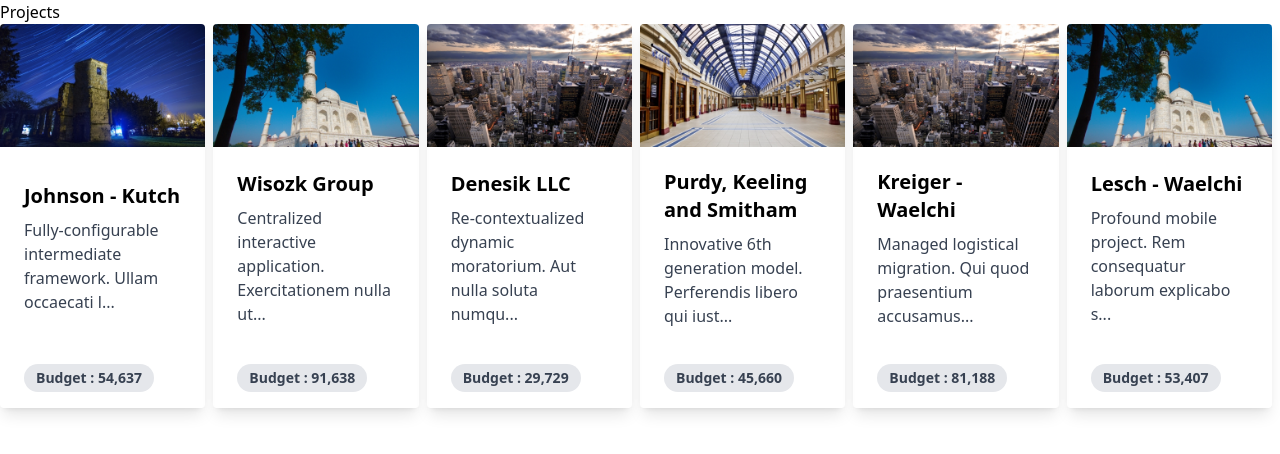
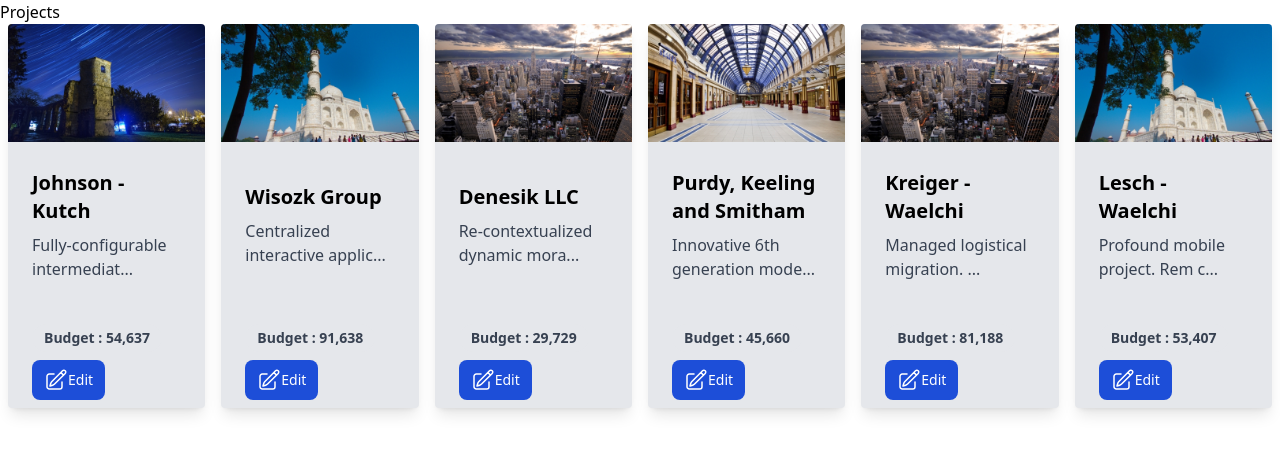
Before and after one commit to eddieciou/eddie_frontend, a React (Create React App) app: page / in a window 1280 px wide. Shown: the top 454 px of the page. Built offline with nearby package versions, Linux system fonts and the light colour scheme.

Commit message:
實作修改卡片

```diff
--- a/src/projects/ProjectCard.tsx
+++ b/src/projects/ProjectCard.tsx
@@ -1,17 +1,22 @@
-import React from 'react'
-import { Project } from './Project'
+import React from 'react';
+import { Project } from './Project';
 
 function formatDescription(description: string): string {
-  return description.substring(0, 60) + '...'
+  return description.substring(0, 30) + '...';
 }
 
 interface ProjectCardProps {
-  project: Project
+  project: Project;
+  onEdit: (project: Project) => void;
 }
 
-function ProjectCard({ project }: ProjectCardProps) {
+function ProjectCard({ project, onEdit }: ProjectCardProps) {
+  const handleEditClick = (projectBeingEdited: Project) => {
+    onEdit(projectBeingEdited);
+  };
+
   return (
-    <div className='max-w-sm rounded overflow-hidden shadow-lg h-96 flex flex-1 flex-col justify-between'>
+    <div className='bg-gray-200 max-w-sm rounded overflow-hidden shadow-lg h-96 flex flex-1 flex-col justify-between'>
       <img className='w-full' src={project.imageUrl} alt={project.name} />
       <section className='px-6 py-4'>
         <div className='font-bold text-xl mb-2'>{project.name}</div>
@@ -21,9 +26,32 @@ function ProjectCard({ project }: ProjectCardProps) {
         <span className='inline-block bg-gray-200 rounded-full px-3 py-1 text-sm font-semibold text-gray-700 mr-2 mb-2'>
           Budget : {project.budget.toLocaleString()}
         </span>
+        <a
+          onClick={() => {
+            handleEditClick(project);
+          }}
+          href='#'
+          className='inline-flex items-center py-2 px-3 text-sm font-medium text-center text-white bg-blue-700 rounded-lg hover:bg-blue-800 focus:ring-4 focus:outline-none focus:ring-blue-300 dark:bg-blue-600 dark:hover:bg-blue-700 dark:focus:ring-blue-800'
+        >
+          <svg
+            xmlns='http://www.w3.org/2000/svg'
+            fill='none'
+            viewBox='0 0 24 24'
+            strokeWidth='1.5'
+            stroke='currentColor'
+            className='w-6 h-6'
+          >
+            <path
+              strokeLinecap='round'
+              strokeLinejoin='round'
+              d='M16.862 4.487l1.687-1.688a1.875 1.875 0 112.652 2.652L10.582 16.07a4.5 4.5 0 01-1.897 1.13L6 18l.8-2.685a4.5 4.5 0 011.13-1.897l8.932-8.931zm0 0L19.5 7.125M18 14v4.75A2.25 2.25 0 0115.75 21H5.25A2.25 2.25 0 013 18.75V8.25A2.25 2.25 0 015.25 6H10'
+            />
+          </svg>
+          Edit
+        </a>
       </div>
     </div>
-  )
+  );
 }
 
-export default ProjectCard
+export default ProjectCard;
--- /dev/null
+++ b/src/projects/ProjectForm.tsx
@@ -0,0 +1,136 @@
+import React, { SyntheticEvent, useState } from 'react';
+import { Project } from './Project';
+
+interface projectFormProps {
+  project: Project;
+  onCancel: () => void;
+  onSave: (project: Project) => void;
+}
+
+function ProjectForm({ project: initialProject, onCancel, onSave }: projectFormProps) {
+  const [project, setProject] = useState(initialProject);
+  const [errors, setErrors] = useState({
+    name: '',
+    description: '',
+    budget: '',
+  });
+
+  const handleSubmit = (event: SyntheticEvent) => {
+    event.preventDefault();
+    if (!isValid()) return;
+    onSave(project);
+  };
+
+  const handleChange = (event: any) => {
+    const { type, name, value, checked } = event.target;
+    // if input type is checkbox use checked
+    // otherwise it's type is text, number etc. so use value
+    let updatedValue = type === 'checkbox' ? checked : value;
+    // if input type is number convert the updatedValue string to a +number
+    if (type === 'number') {
+      updatedValue = Number(updatedValue);
+    }
+    const change = {
+      [name]: updatedValue,
+    };
+
+    let updatedProject: Project;
+    // need to do functional update b/c
+    // the new project state is based on the previous project state
+    // so we can keep the project properties that aren't being edited +like project.id
+    // the spread operator (...) is used to
+    // spread the previous project properties and the new change
+    setProject((p) => {
+      updatedProject = new Project({ ...p, ...change });
+      return updatedProject;
+    });
+    setErrors(() => validate(updatedProject));
+  };
+
+  const validate = (project: Project) => {
+    const errors: any = { name: '', description: '', budget: '' };
+    if (project.name.length === 0) {
+      errors.name = 'Name is required';
+    }
+    if (project.name.length > 0 && project.name.length < 3) {
+      errors.name = 'Name needs to be at least 3 characters.';
+    }
+    if (project.description.length === 0) {
+      errors.description = 'Description is required.';
+    }
+    if (project.budget <= 0) {
+      errors.budget = 'Budget must be more than $0.';
+    }
+    return errors;
+  };
+
+  const isValid = () => {
+    return (
+      errors.name.length === 0 && errors.description.length === 0 && errors.budget.length === 0
+    );
+  };
+
+  return (
+    <form className='p-4 shadow-lg bg-gray-100 rounded max-w-sm h-96 ' onSubmit={handleSubmit}>
+      <label htmlFor='name'>Project Name</label>
+      <input
+        className='w-full rounded p-2'
+        type='text'
+        name='name'
+        placeholder='enter name'
+        value={project.name}
+        onChange={handleChange}
+      />
+      {errors.name.length > 0 && (
+        <div>
+          <p>{errors.name}</p>
+        </div>
+      )}
+      <label htmlFor='description'>Project Description</label>
+      <textarea
+        className='w-full rounded p-2'
+        name='description'
+        placeholder='enter description'
+        value={project.description}
+        onChange={handleChange}
+      />
+      {errors.description.length > 0 && (
+        <div>
+          <p>{errors.description}</p>
+        </div>
+      )}
+      <label htmlFor='budget'>Project Budget</label>
+      <input
+        className='w-full rounded p-2'
+        type='number'
+        name='budget'
+        placeholder='enter budget'
+        value={project.budget}
+        onChange={handleChange}
+      />
+      {errors.budget.length > 0 && (
+        <div>
+          <p>{errors.budget}</p>
+        </div>
+      )}
+      <label htmlFor='isActive' className='block'>
+        Active?
+      </label>
+      <input type='checkbox' name='isActive' checked={project.isActive} onChange={handleChange} />
+      <div className='flex justify-between items-center mt-12'>
+        <button className='bg-blue-500 hover:bg-blue-700 text-white font-bold py-2 px-4 rounded focus:outline-none focus:shadow-outline'>
+          Save
+        </button>
+        <button
+          className='bg-gray-500 hover:bg-gray-700 text-white font-bold py-2 px-4 rounded focus:outline-none focus:shadow-outline'
+          type='button'
+          onClick={onCancel}
+        >
+          Cancel
+        </button>
+      </div>
+    </form>
+  );
+}
+
+export default ProjectForm;
--- a/src/projects/ProjectList.tsx
+++ b/src/projects/ProjectList.tsx
@@ -1,21 +1,36 @@
-import React from 'react'
-import { Project } from './Project'
-import ProjectCard from './ProjectCard'
+import React, { useState } from 'react';
+import { Project } from './Project';
+import ProjectCard from './ProjectCard';
+import ProjectForm from './ProjectForm';
 
 interface ProjectListProps {
-  projects: Project[]
+  projects: Project[];
+  onSave: (project: Project) => void;
 }
 
-function ProjectList({ projects }: ProjectListProps) {
+function ProjectList({ projects, onSave }: ProjectListProps) {
+  const [projectBeingEdited, setProjectBeingEdited] = useState<Project>(new Project());
+  const handleEdit = (project: Project) => {
+    setProjectBeingEdited(project);
+  };
+
+  const cancelEditing = () => {
+    setProjectBeingEdited(new Project());
+  };
+
   return (
     <div className='flex'>
       {projects.map((project) => (
-        <div key={project.id} className='mr-2'>
-          <ProjectCard project={project} />
+        <div key={project.id} className='px-2'>
+          {project === projectBeingEdited ? (
+            <ProjectForm project={project} onSave={onSave} onCancel={cancelEditing} />
+          ) : (
+            <ProjectCard project={project} onEdit={handleEdit} />
+          )}
         </div>
       ))}
     </div>
-  )
+  );
 }
 
-export default ProjectList
+export default ProjectList;
--- a/src/projects/ProjectsPage.tsx
+++ b/src/projects/ProjectsPage.tsx
@@ -1,14 +1,24 @@
-import React from 'react'
-import { MOCK_PROJECTS } from './MockProjects'
-import ProjectList from './ProjectList'
+import React, { useState } from 'react';
+import { MOCK_PROJECTS } from './MockProjects';
+import ProjectList from './ProjectList';
+import { Project } from './Project';
 
 function ProjectsPage() {
+  const [projects, setProjects] = useState<Project[]>(MOCK_PROJECTS);
+
+  const saveProject = (project: Project) => {
+    const updateProjects = projects.map((p) => {
+      return p.id === project.id ? project : p;
+    });
+    setProjects(updateProjects);
+  };
+
   return (
     <>
       <h1>Projects</h1>
-      <ProjectList projects={MOCK_PROJECTS} />
+      <ProjectList onSave={saveProject} projects={projects} />
     </>
-  )
+  );
 }
 
-export default ProjectsPage
+export default ProjectsPage;
```
Also changed, not shown: 1 other file (tests, documents, lock files or other folders).
